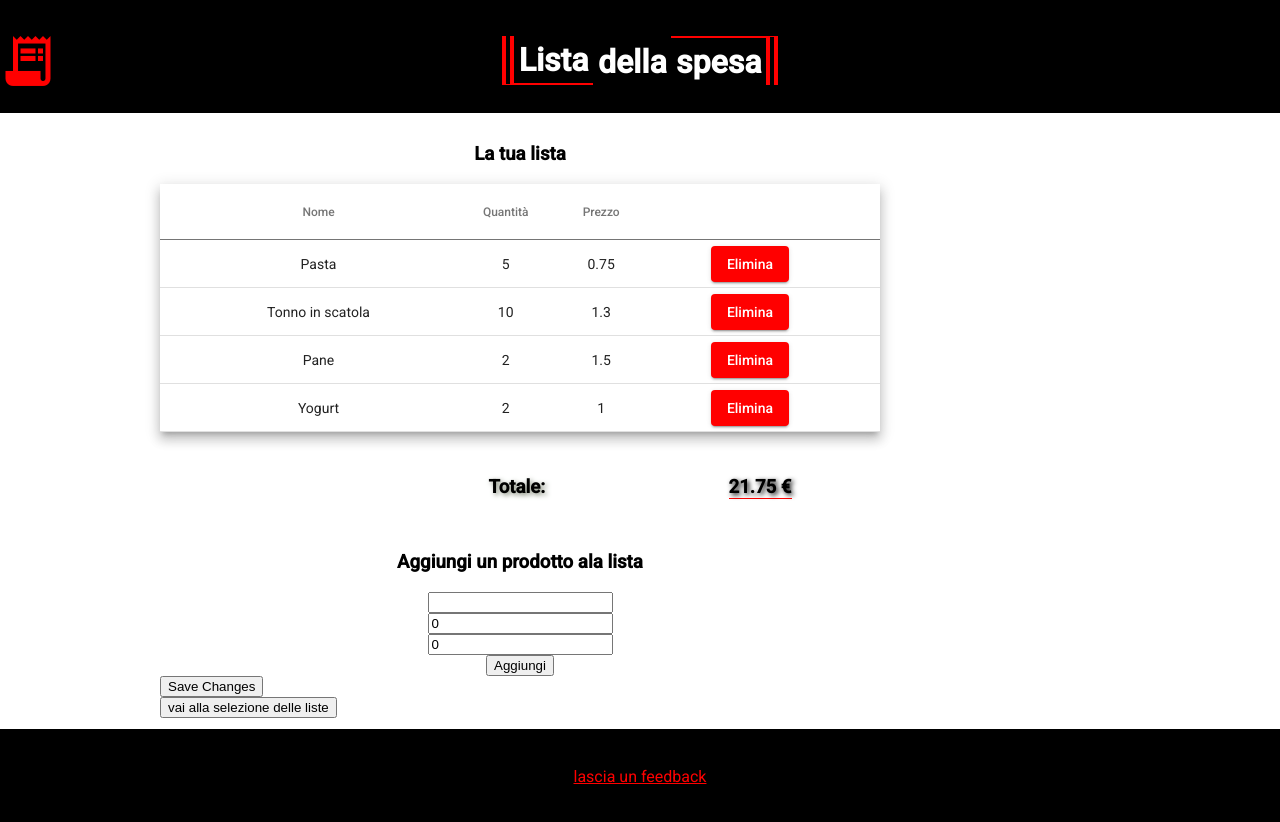
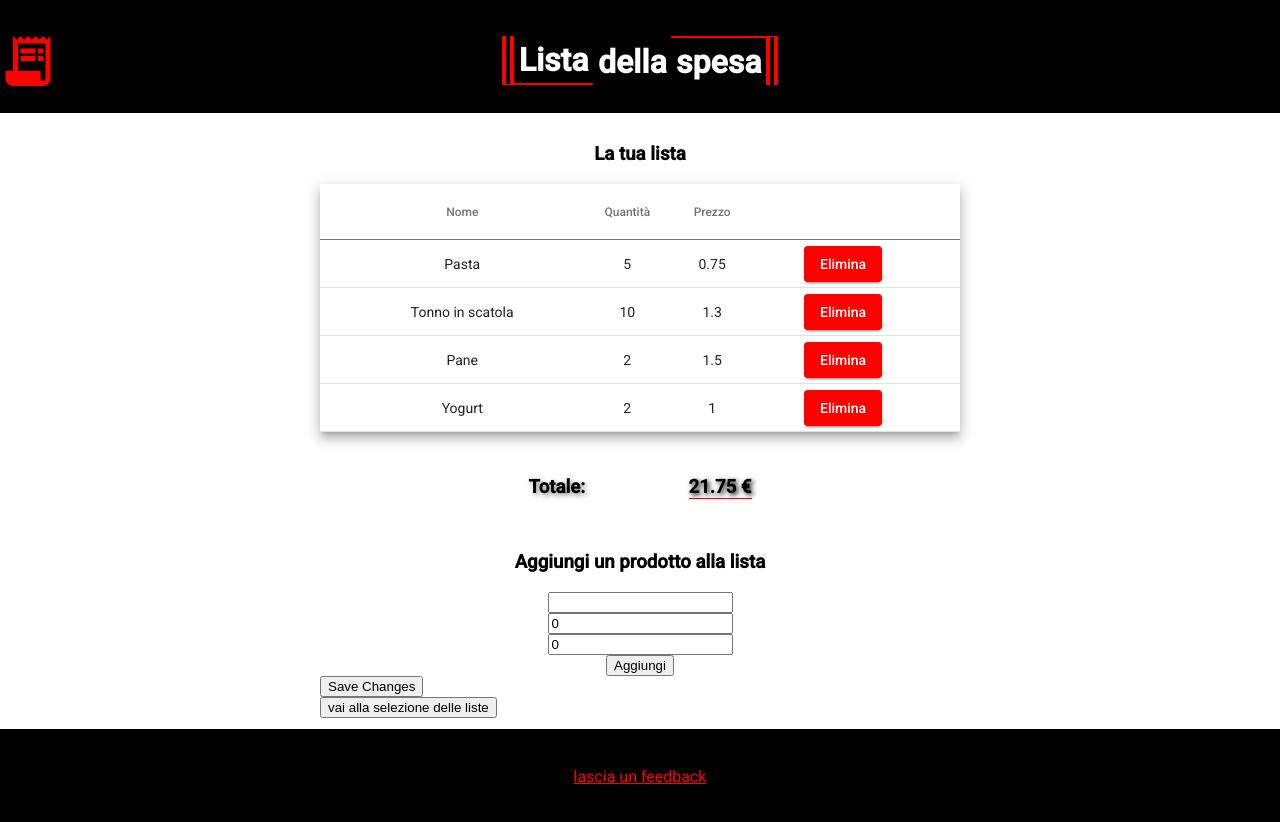
Before and after one commit to Prisoscar/angular-test, an Angular app in the folder angularTest/: page /listaspesa/1 in a window 1280 px wide. Built offline with nearby package versions, Linux system fonts and the light colour scheme; data requests are answered from the project's data file.

Commit message:
some graphic using vw

```diff
--- a/angularTest/src/app/app.component.css
+++ b/angularTest/src/app/app.component.css
@@ -61,8 +61,9 @@
 }
 
 .main-inner-body{
+    min-width:50vw;
     padding-top: 0.3cm;
-    max-width: 18in;
+    max-width: 1000px;
     margin:auto;
     flex: 1 0 auto;
     padding-bottom: 0.3cm;
--- a/angularTest/src/app/form-spesa/form-spesa.component.html
+++ b/angularTest/src/app/form-spesa/form-spesa.component.html
@@ -1,5 +1,5 @@
   <div class = "form-spesa-component-body">
-    <h3>Aggiungi un prodotto ala lista</h3>
+    <h3>Aggiungi un prodotto alla lista</h3>
     <input label = "nome" type = "text" [(ngModel)] = "element.nome" />
     <input label = "quantita" type = "number" [(ngModel)] = "element.quantita" />
     <input label = "prezzo" type = "number" [(ngModel)] = "element.prezzo" />
--- a/angularTest/src/app/lista-spesa-wrapper/lista-spesa-wrapper.component.css
+++ b/angularTest/src/app/lista-spesa-wrapper/lista-spesa-wrapper.component.css
@@ -1,8 +1,8 @@
 .lista-spesa-wrapper-component-body{
     display: flex;
     flex-direction: column;
-    position: relative;
-    width: 75%
+    max-width: 18in;
+    justify-content: ;
 }
 
 .list-components{
@@ -18,10 +18,11 @@
     top: 400px;
     text-align: center;
     transform: translate(-50%, -50%);
-    min-width: 5in;
+    min-width: 50vw;
     background-color: #fff;
-    padding: 0.5cm;
+    padding: 5vw;
     z-index: 100;
+    max-width: 100%;
 }
 
 .confirmation-form-buttons{
@@ -29,14 +30,12 @@
     justify-content: center;
     padding-top: 0.5cm;
     padding-bottom: 0.5cm;
-    width: 100%;
 }
 
 .confirmation-form-button{
     margin: auto;
-    margin-left: 0.5cm;
-    margin-right: 0.5cm;
-    min-width: 5cm;
+    margin-left: 5vw;
+    margin-right: 5vw;
 }
 
 .delete-form-button-wrapper{
@@ -44,5 +43,4 @@
 }
 
 .delete-form-button{
-    min-width: 5cm;
 }
--- a/angularTest/src/app/lista-spesa/lista-spesa.component.css
+++ b/angularTest/src/app/lista-spesa/lista-spesa.component.css
@@ -1,5 +1,4 @@
 .lista-spesa-body{
-
 }
 
 .list-table{
@@ -9,6 +8,7 @@ overflow: auto;
 }
 
 table{
+    max-width: 100%;
 }
 
 th.mat-header-cell, td.mat-cell {
--- a/angularTest/src/app/selettore-lista/selettore-lista.component.css
+++ b/angularTest/src/app/selettore-lista/selettore-lista.component.css
@@ -11,7 +11,7 @@
     padding: 38px;
     display: flex;
     flex-direction: column;
-    min-width: 288px;
+    min-width: 30vw;
 }
 
 .list-selection-field{
--- a/angularTest/src/app/totale-spesa/totale-spesa.component.css
+++ b/angularTest/src/app/totale-spesa/totale-spesa.component.css
@@ -1,3 +1,4 @@
+
 .totale-spesa-component-body{
     padding-top: 25px;
     display: flex;
@@ -5,10 +6,16 @@
     margin:auto;
     width: 100%;
     padding-bottom: 15px;
-    max-width: 18in;
-    min-width: 10in;
+    max-width: 80vw;
 }
-
+.totale-spesa-component-body{
+    padding-top: 25px;
+    display: flex;
+    justify-content: center;
+    margin:auto;
+    width: 100%;
+    padding-bottom: 15px;
+}
 .total{
     text-align: left;
     text-shadow: 2px 2px 5px #7c8371;
```
